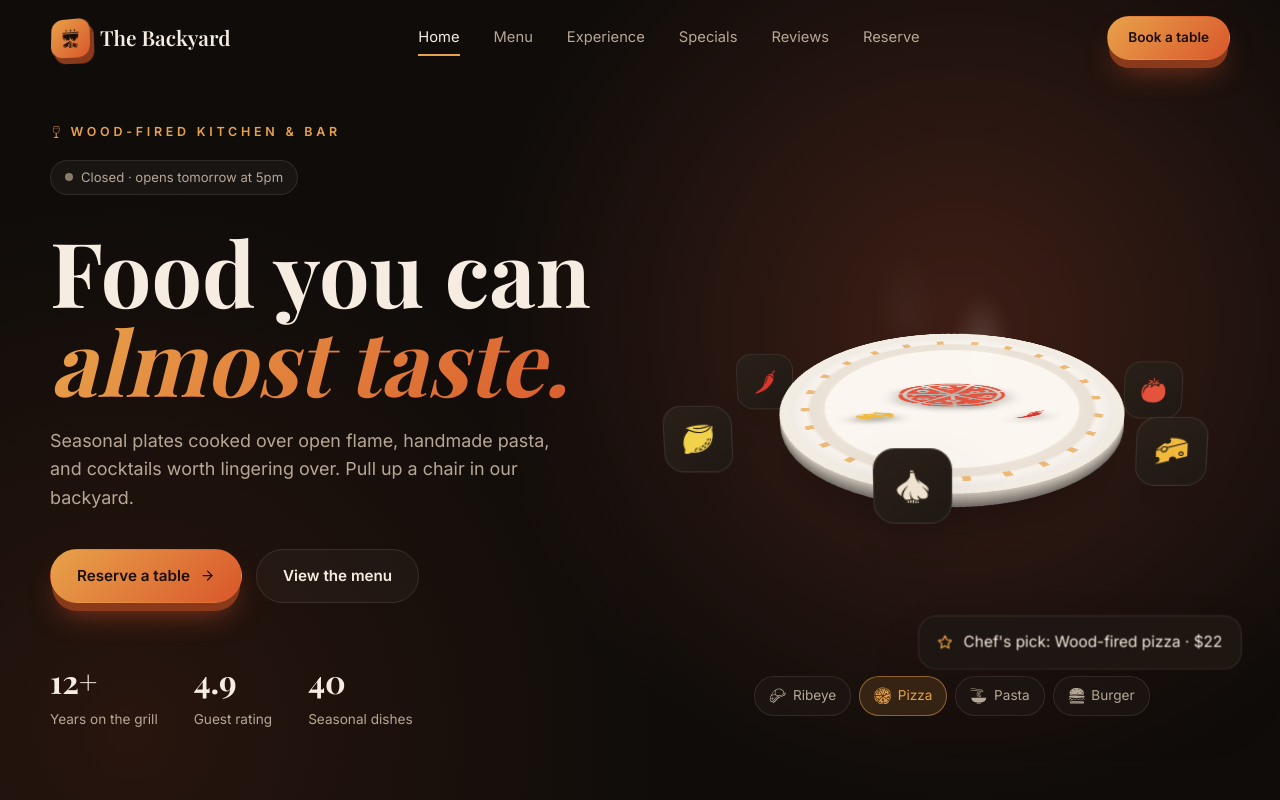
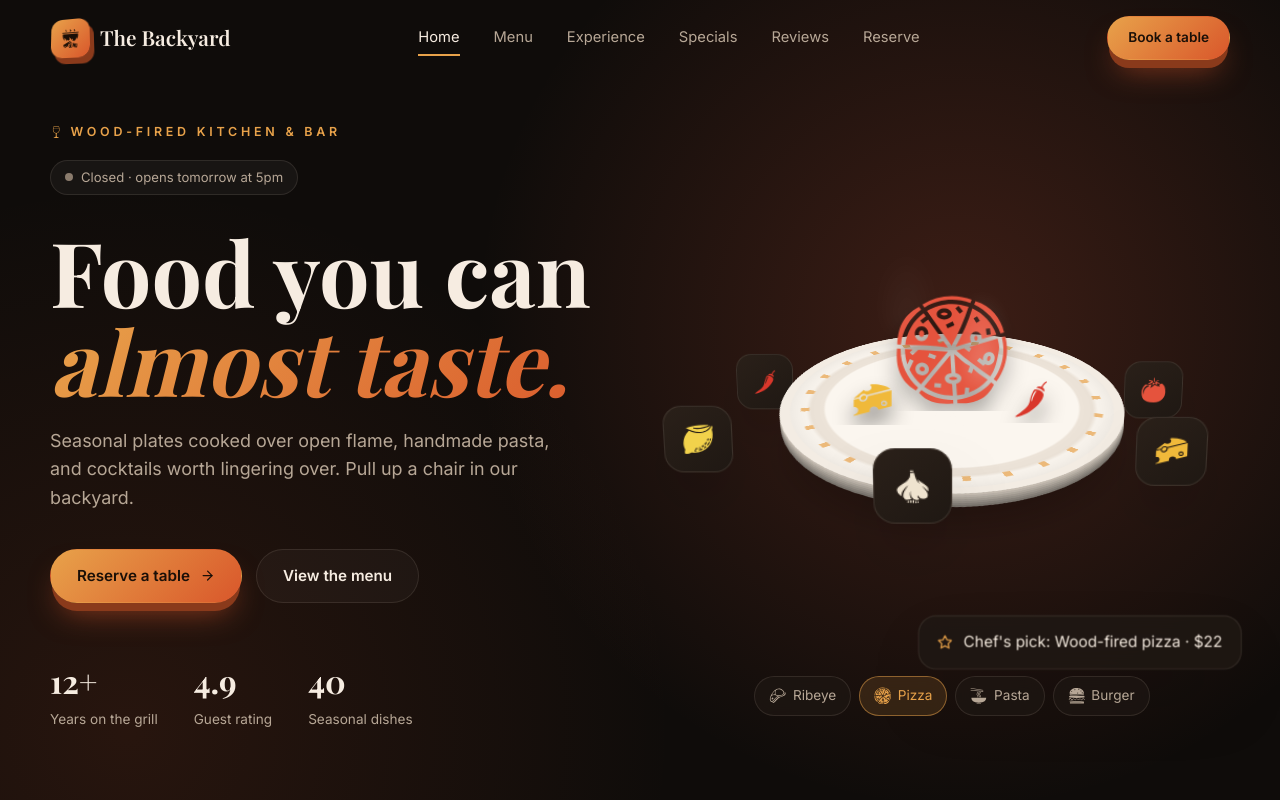
Before and after one commit to Sujit-Thapa/thebackyard, a Next.js app: page / in a window 1280 px wide. Shown: the top 800 px of the page. Built offline with nearby package versions, Linux system fonts and the light colour scheme; a web font is replaced by a local one.

Commit message:
feat(dish-swap): update dish-drop animation to enhance 3D effect

```diff
--- a/app/globals.css
+++ b/app/globals.css
@@ -1296,17 +1296,13 @@ a {
 
 .dish-swap {
   transform-style: preserve-3d;
-  animation: dish-drop 0.9s cubic-bezier(0.3, 1.4, 0.5, 1) both;
-}
-
+  animation: dish-drop 0.9s cubic-bezier(0.3, 1.4, 0.5, 1) backwards;
+}
+
+/* Scale only: animating opacity here would flatten the 3D food items */
 @keyframes dish-drop {
   from {
-    opacity: 0;
-    transform: translateZ(160px) scale(0.6);
-  }
-  to {
-    opacity: 1;
-    transform: none;
+    transform: translateZ(160px) scale(0);
   }
 }
 
```
